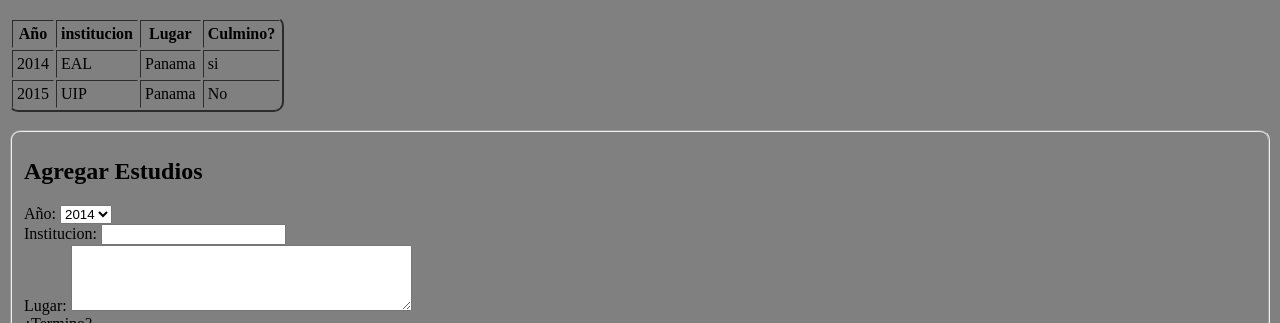
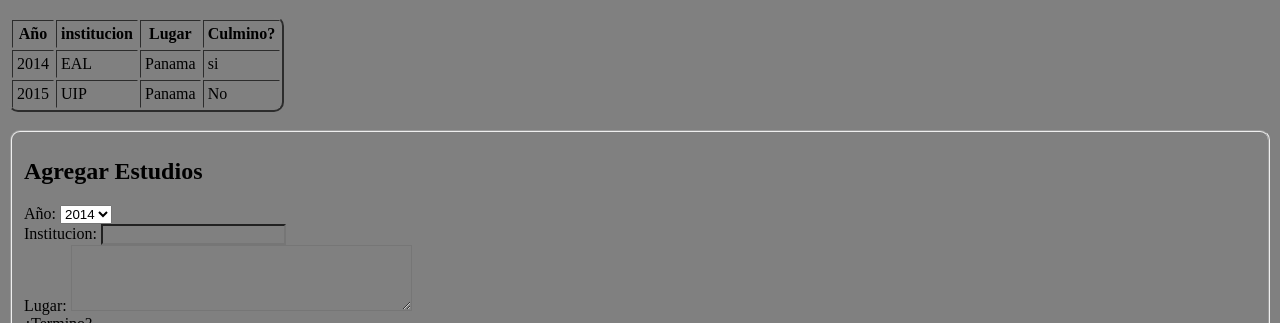
Before and after one commit to omarmera15/Curriculum_vitae_omarmera, a plain HTML site: page educacion.html in a window 1280 px wide. Shown: the part 629-952 px from the top of the page. Drawn offline with Linux system fonts and the light colour scheme; files that its build step writes are made by us from their sources; files whose address does not match are found by name.

Commit message:
Add files via upload

```diff
--- a/styles.css
+++ b/styles.css
@@ -16,3 +16,9 @@ table{
 fieldset {
   border-radius: 10px;
 }
+textarea{
+  background-color: gray;
+}
+input{
+  background: gray;
+}
```
